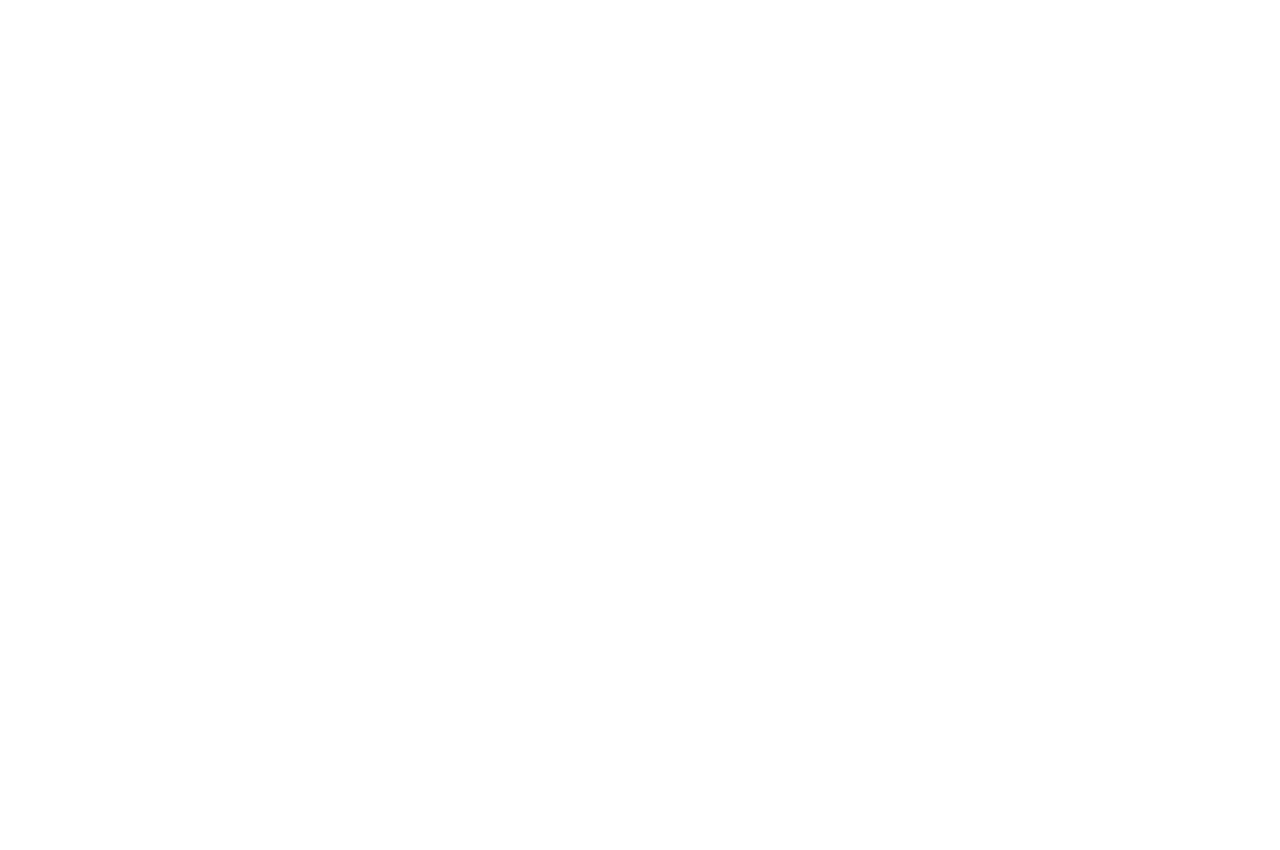
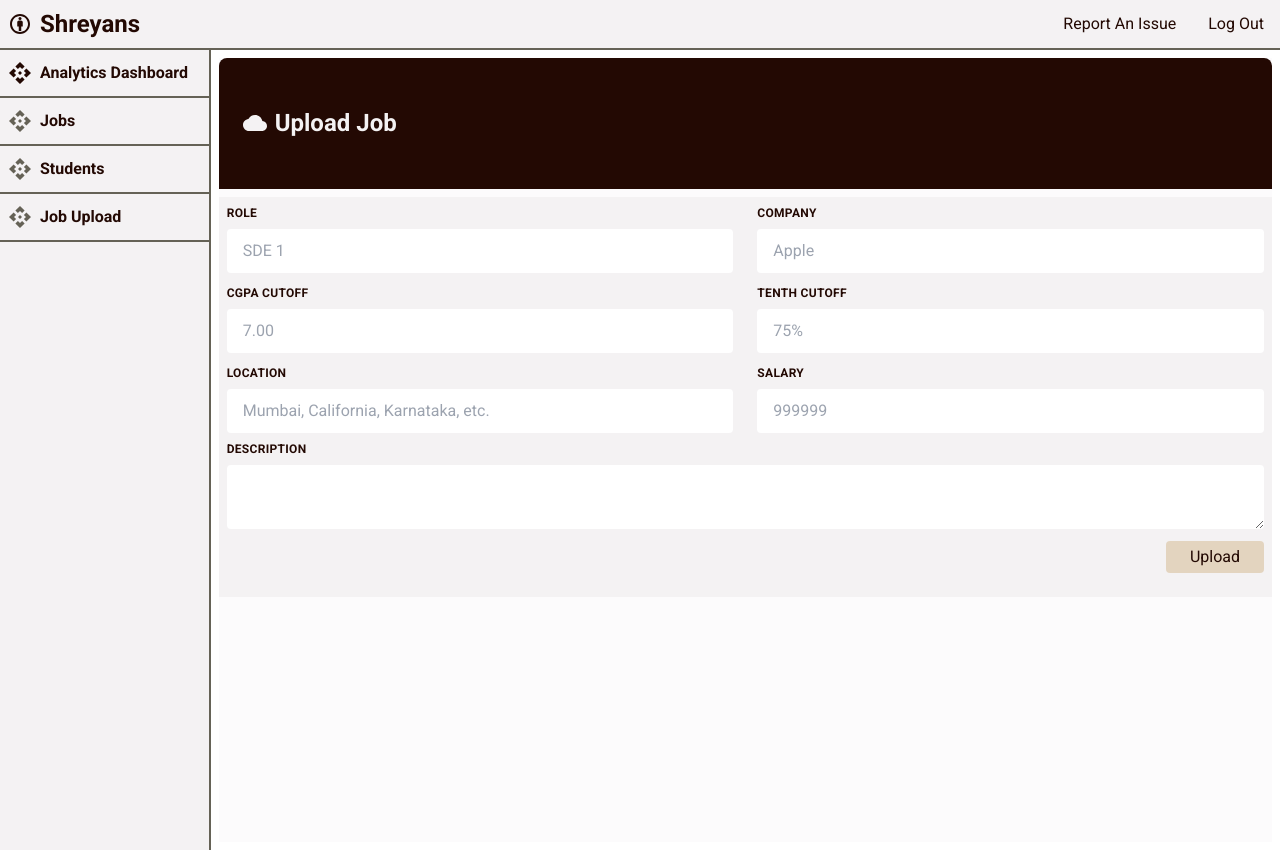
Before and after one commit to shreyanzjain/scoop-mern, a React (Vite) app in the folder frontend/: page /uploadJob in a window 1280 px wide. Before the commit this address had no page. Before the commit the page ends 800 px from the top, so only its background shows below. Built offline with nearby package versions, Linux system fonts and the light colour scheme.

Commit message:
work around navigation for placement job upload [temp]

```diff
--- a/frontend/src/App.jsx
+++ b/frontend/src/App.jsx
@@ -12,10 +12,12 @@
 import UserUI from "./components/UserUI/UserUI";
 import Calendar from "./components/Calendar/Calendar"
 import AdminCalendar from "./components/Calendar/adminCalendar";
+import UploadJob from "./components/Placement/JobUp";
 import LearnMore from "./components/landing/LM";
 import ResetPwd from "./components/ResetPassword/ResetPwd"
 import "./App.css";
 import "../index.css";
+import JobUp from "./components/Placement/JobUp";
 
 const Container = styled.div`
   display: flex;
@@ -41,6 +43,7 @@
         <Route path="/calendar" element={<Calendar />} />
         <Route path="/adminCalendar" element={<AdminCalendar />} />
         <Route path="/learnMore" element={<LearnMore />} />
+        <Route path="/uploadJob" element={<JobUp />} />
 
       </Routes>
     </>
--- /dev/null
+++ b/frontend/src/components/Placement/JobUp.jsx
@@ -0,0 +1,17 @@
+import PlacementNavbar from "./PlacementNavbar";
+import SideBar from "./SideBar";
+import PlacementUpload from "./PlacementUpload";
+
+
+export default function () {
+  return (
+    <div>
+      <PlacementNavbar />
+      <span className="flex mx-0">
+        <SideBar />
+        <PlacementUpload/>
+
+      </span>
+    </div>
+  );
+}
--- a/frontend/src/components/Placement/SideBar.jsx
+++ b/frontend/src/components/Placement/SideBar.jsx
@@ -1,5 +1,6 @@
 import React from "react";
 import ApiIcon from "@mui/icons-material/Api";
+import { NavLink } from 'react-router-dom';
 
 function SideBar() {
   return (
@@ -19,7 +20,7 @@
       </li>
       <li className="flex w-full h-12 border-b-2 border-ebony border-op items-center justify-start font-bold text-licorice hover:border-licorice hover:bg-tan">
         <ApiIcon className="ms-2 text-ebony" />
-        <a className="ms-2" href="/placement-cell/upload">Upload</a>
+        <a className="ms-2" href="/placement-cell/upload"><NavLink to="/uploadJob">Job Upload</NavLink></a>
       </li>
     </ul>
   );
```
